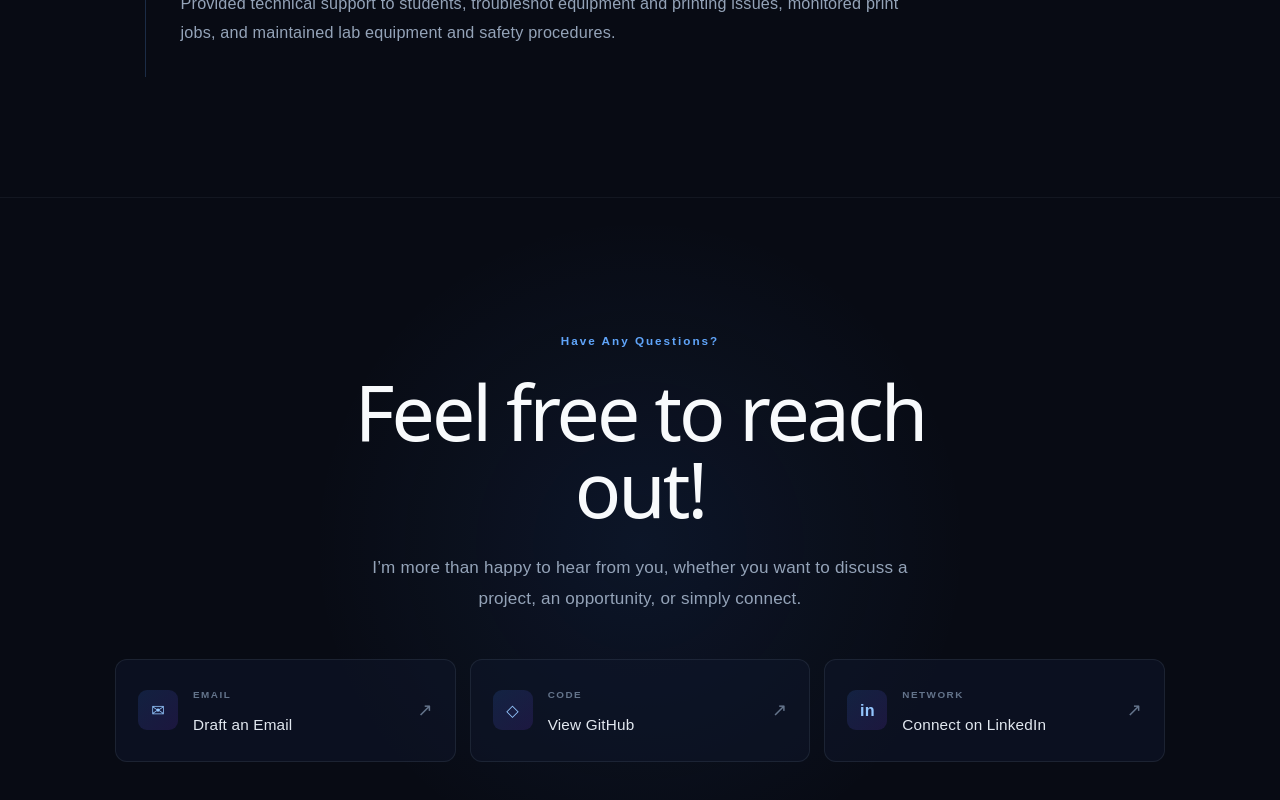
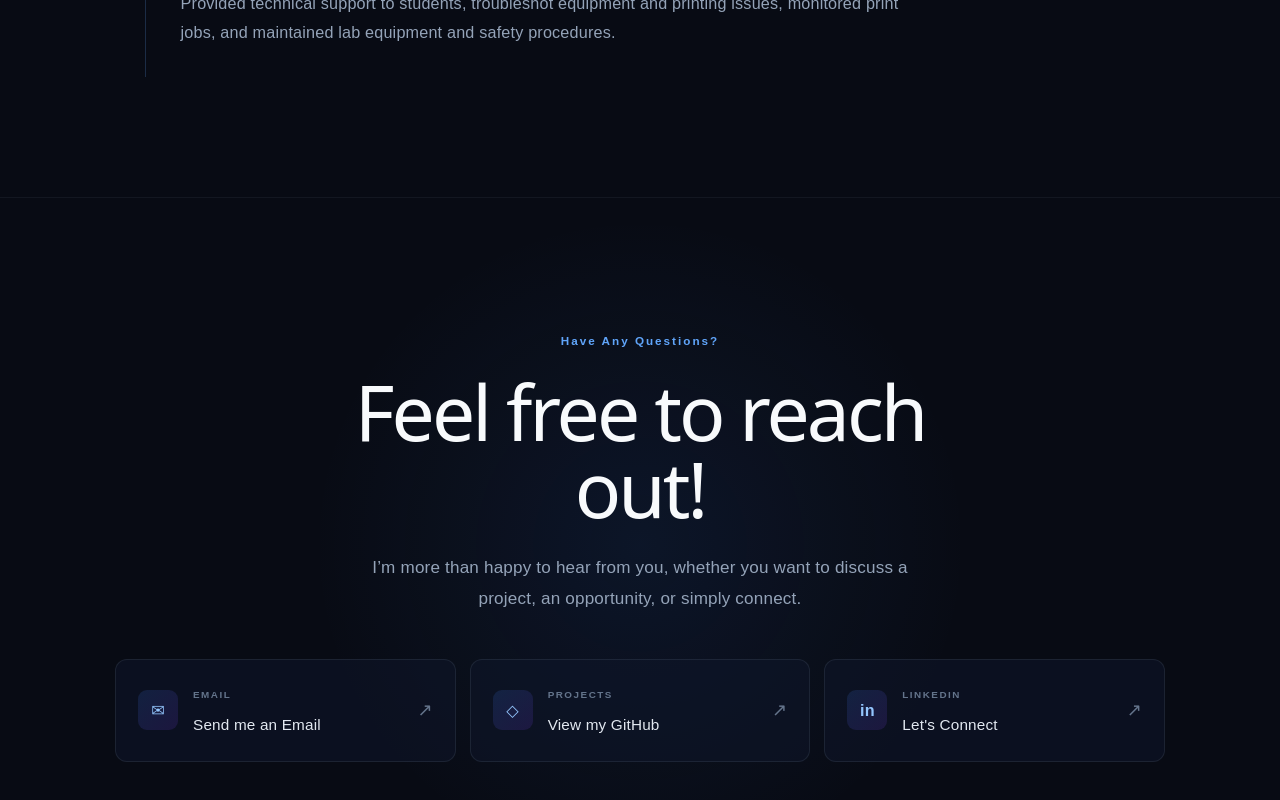
Before and after one commit to yperez20/Yasbeth_Perez_Portfolio, a React app in the folder frontend/: page / in a window 1280 px wide. Shown: the part 3214-4014 px from the top of the page. Built offline with nearby package versions, Linux system fonts and the light colour scheme; the HTML template or start-up script is replaced by a standard one.

Commit message:
Fixed wording on contact section buttons

```diff
--- a/frontend/src/components/Contact.jsx
+++ b/frontend/src/components/Contact.jsx
@@ -29,7 +29,7 @@ function Contact() {
 
             <div>
               <p>EMAIL</p>
-              <h3>Draft an Email</h3>
+              <h3>Send me an Email</h3>
             </div>
 
             <span className="contact-arrow">
@@ -48,8 +48,8 @@ function Contact() {
             </span>
 
             <div>
-              <p>CODE</p>
-              <h3>View GitHub</h3>
+              <p>PROJECTS</p>
+              <h3>View my GitHub</h3>
             </div>
 
             <span className="contact-arrow">
@@ -68,8 +68,8 @@ function Contact() {
             </span>
 
             <div>
-              <p>NETWORK</p>
-              <h3>Connect on LinkedIn</h3>
+              <p>LINKEDIN</p>
+              <h3>Let's Connect</h3>
             </div>
 
             <span className="contact-arrow">
```
